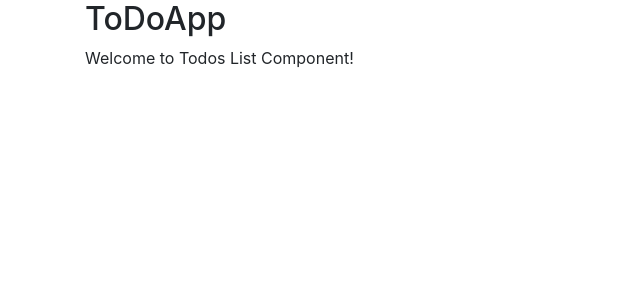
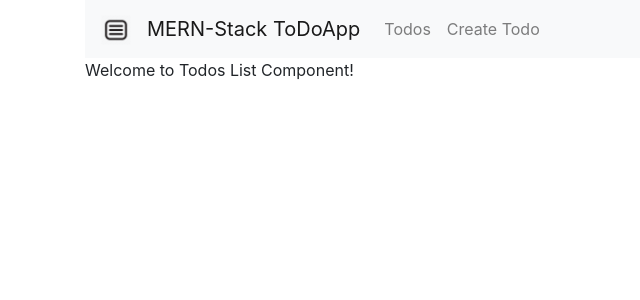
Before and after one commit to zl323/MERNTodoApp, a React (Create React App) app: page / in a window 1280 px wide. Shown: the top 300 px of the page, without its empty margins (0-640 px from the left). Built offline with nearby package versions, Linux system fonts and the light colour scheme.

Commit message:
add navbar

```diff
--- a/src/App.js
+++ b/src/App.js
@@ -4,12 +4,28 @@
 import CreateTodo from "./components/create-todo.component";
 import EditTodo from "./components/edit-todo.component";
 import TodosList from "./components/todos-list.component";
+import logo from "./logo.jpg"
 class App extends Component {
   render() {
     return (
       <Router>
         <div className="container">
-          <h2>ToDoApp</h2>
+          <nav className = "navbar navbar-expand-md navbar-light bg-light">
+            <a className = "navbar-brand" href = "https://www.upenn.edu/" target = "_blank">
+              <img src = {logo} width = "30" height = "30" alt="University of Pennsylvania" />
+            </a>
+            <Link to="/" className = "navbar-brand">MERN-Stack ToDoApp</Link>
+            <div className = "collapse navbar-collapse">
+              <ul className = "navbar-nav mr-auto">
+                <li className = "navbar-item">
+                  <Link to="/" className = "nav-link">Todos</Link>
+                </li>
+                <li className = "navbar-item">
+                  <Link to="/create" className = "nav-link">Create Todo</Link>
+                </li>
+              </ul>
+            </div>
+          </nav>
           <Route path = "/" exact component={TodosList} />
           <Route path = "/edit/:id" component={EditTodo} />
           <Route path = "/create" component={CreateTodo} />
```
Also changed, not shown: src/logo.jpg (added).
